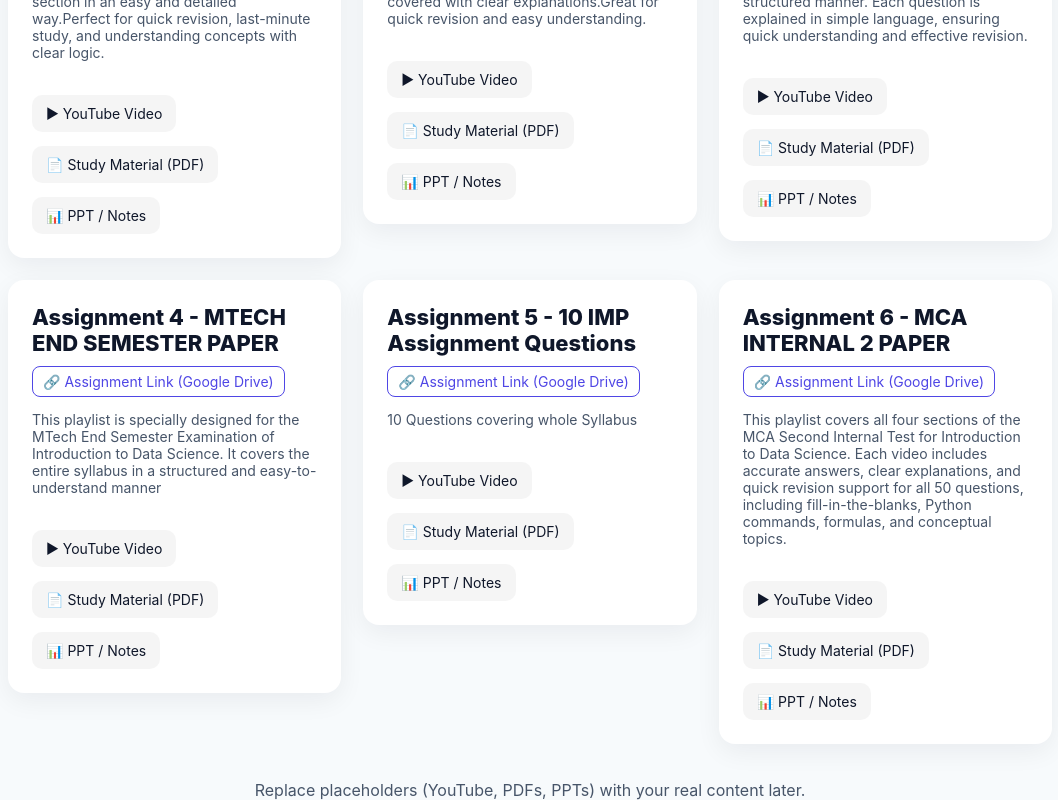
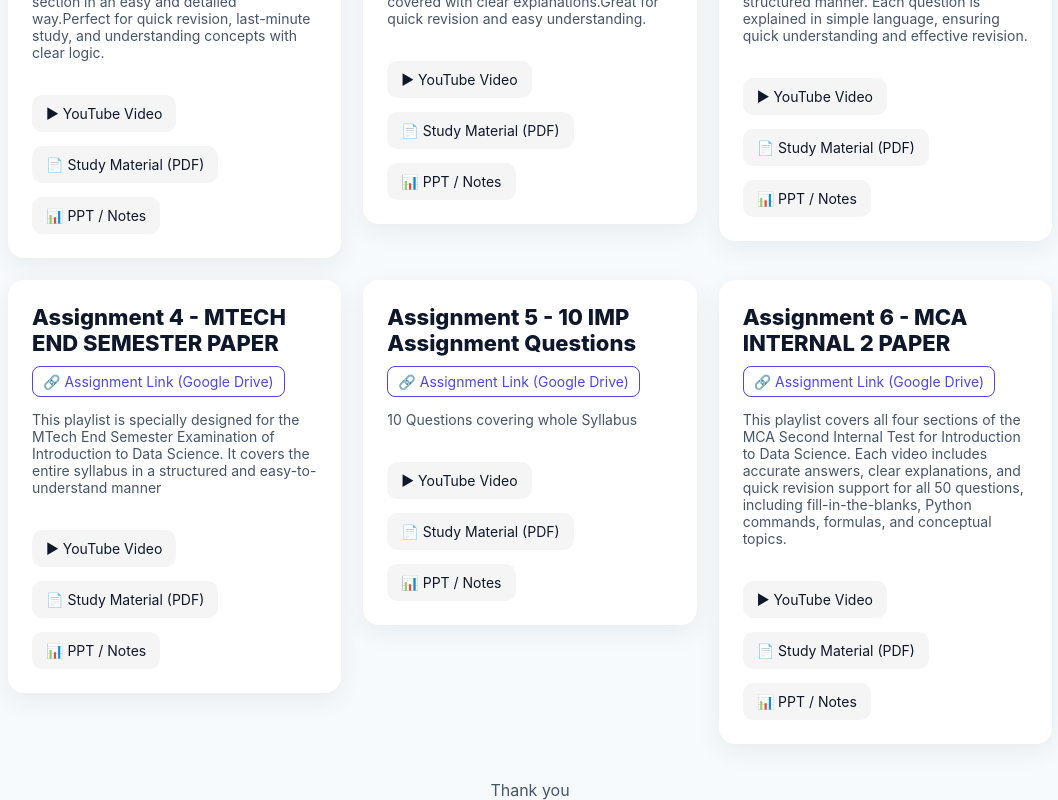
Before and after one commit to vaishnavikhatri3/data_science_assignment_final, a React (Vite) app: page / in a window 1280 px wide. Shown: the part 400-1200 px from the top of the page, without its empty margins (110-1168 px from the left). Built offline with nearby package versions, Linux system fonts and the light colour scheme.

Commit message:
Update App.jsx

```diff
--- a/src/App.jsx
+++ b/src/App.jsx
@@ -87,7 +87,7 @@ export default function App() {
         </section>
 
         <footer className="footer-note">
-          Replace placeholders (YouTube, PDFs, PPTs) with your real content later.
+          Thank you
         </footer>
       </main>
     </div>
```
